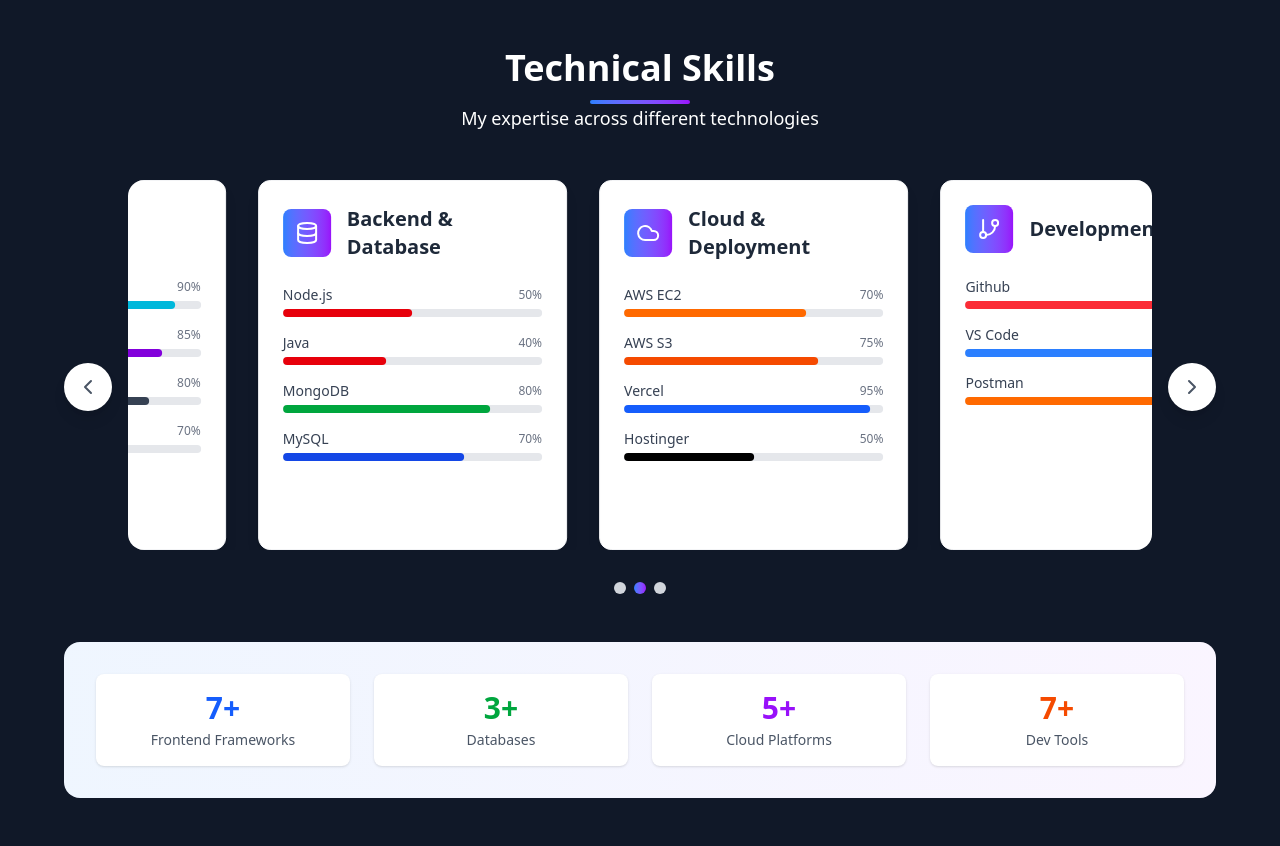
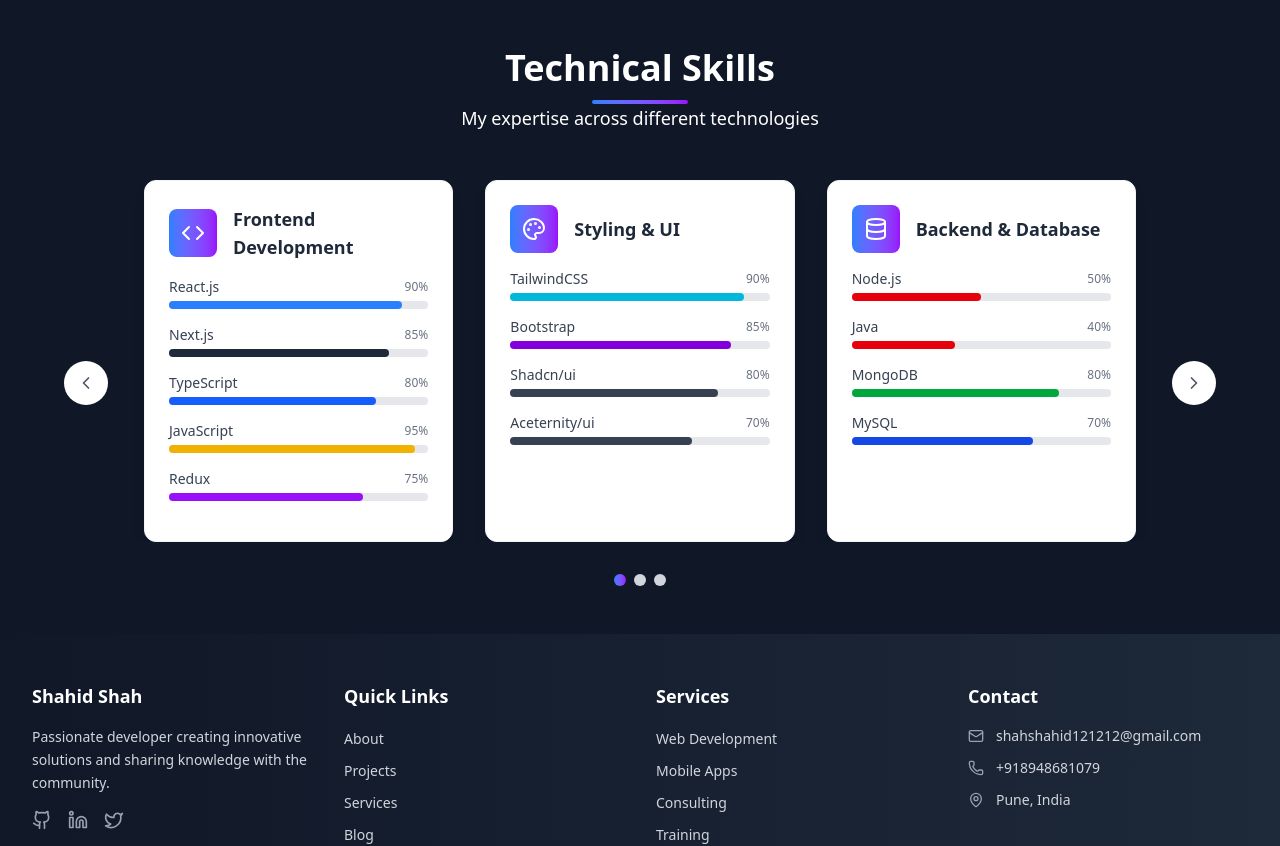
Before and after one commit to Shahid7424/my_portfolio, a Next.js app: page /skills in a window 1280 px wide. Shown: the top 846 px of the page. Built offline with nearby package versions, Linux system fonts and the light colour scheme.

Commit message:
ui changes

```diff
--- a/src/app/components/Hero.jsx
+++ b/src/app/components/Hero.jsx
@@ -113,7 +113,7 @@
               </a>
 
               <a
-                href="https://shahid7424.github.io/"
+                href="https://my-portfolio-one-xi-46.vercel.app/"
                 target="_blank"
                 rel="noopener noreferrer"
                 className="flex items-center gap-2 text-green-400 hover:underline"
--- a/src/app/components/Navbar.jsx
+++ b/src/app/components/Navbar.jsx
@@ -73,7 +73,7 @@
   };
 
   const handleWhatsAppClick = () => {
-    const phoneNumber = "8948681079";
+    const phoneNumber = "+918948681079";
     const whatsappUrl = `https://wa.me/${phoneNumber}`;
     window.open(whatsappUrl, '_blank');
   };
--- a/src/app/components/Projects.jsx
+++ b/src/app/components/Projects.jsx
@@ -1,9 +1,21 @@
 "use client";
-import { useState } from "react";
+import { useState, useEffect } from "react";
 import { ChevronLeft, ChevronRight, ExternalLink, Github } from "lucide-react";
 
 export default function Projects() {
   const [currentIndex, setCurrentIndex] = useState(0);
+  const [cardsPerView, setCardsPerView] = useState(3);
+
+  useEffect(() => {
+    const updateCardsPerView = () => {
+      if (window.innerWidth < 768) setCardsPerView(1);
+      else if (window.innerWidth < 1024) setCardsPerView(2);
+      else setCardsPerView(3);
+    };
+    updateCardsPerView();
+    window.addEventListener("resize", updateCardsPerView);
+    return () => window.removeEventListener("resize", updateCardsPerView);
+  }, []);
 
   const projects = [
     {
@@ -77,32 +89,27 @@
       liveUrl: "https://quantisys-app.vercel.app/",
       category: "B2B Marketing"
     },
-
   ];
 
   const nextSlide = () => {
     setCurrentIndex((prevIndex) =>
-      prevIndex + 3 >= projects.length ? 0 : prevIndex + 3
+      prevIndex + 1 >= projects.length - cardsPerView + 1 ? 0 : prevIndex + 1
     );
   };
 
   const prevSlide = () => {
     setCurrentIndex((prevIndex) =>
-      prevIndex - 3 < 0 ? Math.max(projects.length - 3, 0) : prevIndex - 3
+      prevIndex - 1 < 0 ? Math.max(projects.length - cardsPerView, 0) : prevIndex - 1
     );
   };
 
-  const goToSlide = (index) => {
-    setCurrentIndex(index);
-  };
+  const goToSlide = (index) => setCurrentIndex(index);
 
   return (
     <section className="py-12 bg-gradient-to-br from-slate-50 to-blue-50 relative">
       <div className="max-w-7xl mx-auto px-4 sm:px-6 lg:px-8">
         <div className="text-center mb-12">
-          <h2 className="text-4xl font-bold text-gray-900 mb-4">
-            Featured Projects
-          </h2>
+          <h2 className="text-4xl font-bold text-gray-900 mb-4">Featured Projects</h2>
           <p className="text-lg text-gray-600 max-w-2xl mx-auto">
             Discover my latest work showcasing innovative solutions across various technologies and industries
           </p>
@@ -112,12 +119,13 @@
           <div className="overflow-hidden">
             <div
               className="flex transition-transform duration-500 ease-in-out"
-              style={{ transform: `translateX(-${(currentIndex * 100) / 3}%)` }}
+              style={{ transform: `translateX(-${(currentIndex * 100) / projects.length}%)`, width: `${(projects.length / cardsPerView) * 100}%` }}
             >
               {projects.map((project, index) => (
                 <div
                   key={index}
                   className="w-full sm:w-1/2 lg:w-1/3 flex-shrink-0 px-4"
+                  style={{ width: `${100 / projects.length}%` }}
                 >
                   <div className="bg-white rounded-xl shadow-lg hover:shadow-2xl transition-all duration-300 overflow-hidden border border-gray-100 h-full min-h-[650px] flex flex-col">
                     <div className="p-8 flex flex-col flex-grow justify-between">
@@ -125,12 +133,8 @@
                         <span className="inline-block px-3 py-1 text-xs font-semibold text-blue-600 bg-blue-100 rounded-full mb-3">
                           {project.category}
                         </span>
-                        <h3 className="text-2xl font-bold text-gray-900 mb-2">
-                          {project.title}
-                        </h3>
-                        <p className="text-gray-600 leading-relaxed mb-6">
-                          {project.description}
-                        </p>
+                        <h3 className="text-2xl font-bold text-gray-900 mb-2">{project.title}</h3>
+                        <p className="text-gray-600 leading-relaxed mb-6">{project.description}</p>
 
                         <div className="mb-6">
                           <h4 className="text-sm font-semibold text-gray-700 mb-3">Technologies Used</h4>
@@ -159,7 +163,6 @@
                         </div>
                       </div>
 
-                      {/* Button Section Bottom Left/Right */}
                       <div className="flex justify-between items-center gap-4 mt-8">
                         <a
                           href={project.githubUrl}
@@ -189,7 +192,6 @@
             </div>
           </div>
 
-          {/* Navigation Arrows */}
           <button
             onClick={prevSlide}
             className="absolute -left-6 top-1/2 transform -translate-y-1/2 bg-white z-10 rounded-full p-2 shadow hover:shadow-md border border-gray-200"
@@ -206,32 +208,25 @@
           </button>
         </div>
 
-        {/* Dots Indicator */}
         <div className="flex justify-center mt-8 space-x-2">
-          {Array.from({ length: Math.ceil(projects.length / 3) }).map(
-            (_, index) => (
+          {Array.from({ length: projects.length - cardsPerView + 1 }).map((_, index) => (
             <button
               key={index}
-                onClick={() => goToSlide(index * 3)}
+              onClick={() => goToSlide(index)}
               className={`h-3 rounded-full transition-all duration-200 ${
-                  currentIndex === index * 3
+                currentIndex === index
                   ? "bg-blue-600 w-8"
                   : "bg-gray-300 hover:bg-gray-400 w-3"
               }`}
               aria-label={`Go to project set ${index + 1}`}
             />
-            )
-          )}
+          ))}
         </div>
 
-        {/* Counter */}
         <div className="text-center mt-6">
           <span className="text-sm text-gray-500">
-            {Math.min(currentIndex + 1, projects.length)}–{Math.min(
-              currentIndex + 3,
-              projects.length
-            )}{" "}
-            of {projects.length} projects
+            {Math.min(currentIndex + 1, projects.length)}–
+            {Math.min(currentIndex + cardsPerView, projects.length)} of {projects.length} projects
           </span>
         </div>
       </div>
--- a/src/app/skills/page.jsx
+++ b/src/app/skills/page.jsx
@@ -1,27 +1,31 @@
 "use client";
-import { Code, Database, Cloud, GitBranch, Smartphone, Palette, Server, Globe, ChevronLeft, ChevronRight } from "lucide-react";
+import {
+  Code,
+  Database,
+  Cloud,
+  GitBranch,
+  Palette,
+  ChevronLeft,
+  ChevronRight,
+} from "lucide-react";
 import { useState, useEffect } from "react";
 
 export default function Skills() {
   const [currentIndex, setCurrentIndex] = useState(0);
-  const [isAutoPlaying, setIsAutoPlaying] = useState(true);
   const [cardsPerView, setCardsPerView] = useState(3);
 
-  // Responsive cards per view
   useEffect(() => {
     const handleResize = () => {
       if (window.innerWidth < 768) {
         setCardsPerView(1);
-      } else if (window.innerWidth < 1024) {
-        setCardsPerView(2);
       } else {
         setCardsPerView(3);
       }
     };
 
     handleResize();
-    window.addEventListener('resize', handleResize);
-    return () => window.removeEventListener('resize', handleResize);
+    window.addEventListener("resize", handleResize);
+    return () => window.removeEventListener("resize", handleResize);
   }, []);
 
   const skillCategories = [
@@ -33,8 +37,8 @@
         { name: "Next.js", level: 85, color: "bg-gray-800" },
         { name: "TypeScript", level: 80, color: "bg-blue-600" },
         { name: "JavaScript", level: 95, color: "bg-yellow-500" },
-        { name: "Redux", level: 75, color: "bg-purple-600" }
-      ]
+        { name: "Redux", level: 75, color: "bg-purple-600" },
+      ],
     },
     {
       title: "Styling & UI",
@@ -43,8 +47,8 @@
         { name: "TailwindCSS", level: 90, color: "bg-cyan-500" },
         { name: "Bootstrap", level: 85, color: "bg-purple-700" },
         { name: "Shadcn/ui", level: 80, color: "bg-gray-700" },
-         { name: "Aceternity/ui", level: 70, color: "bg-gray-700" },
-      ]
+        { name: "Aceternity/ui", level: 70, color: "bg-gray-700" },
+      ],
     },
     {
       title: "Backend & Database",
@@ -53,8 +57,8 @@
         { name: "Node.js", level: 50, color: "bg-red-600" },
         { name: "Java", level: 40, color: "bg-red-600" },
         { name: "MongoDB", level: 80, color: "bg-green-600" },
-        { name: "MySQL", level: 70, color: "bg-blue-700" }
-      ]
+        { name: "MySQL", level: 70, color: "bg-blue-700" },
+      ],
     },
     {
       title: "Cloud & Deployment",
@@ -64,7 +68,7 @@
         { name: "AWS S3", level: 75, color: "bg-orange-600" },
         { name: "Vercel", level: 95, color: "bg-blue-600" },
         { name: "Hostinger", level: 50, color: "bg-black" },
-      ]
+      ],
     },
     {
       title: "Development Tools",
@@ -72,40 +76,19 @@
       skills: [
         { name: "Github", level: 95, color: "bg-red-500" },
         { name: "VS Code", level: 95, color: "bg-blue-500" },
-        { name: "Postman", level: 85, color: "bg-orange-500" }
-      ]
-    }
+        { name: "Postman", level: 85, color: "bg-orange-500" },
+      ],
+    },
   ];
 
-  const maxIndex = Math.max(0, skillCategories.length - cardsPerView);
-
-  // Auto-play functionality
-  useEffect(() => {
-    if (!isAutoPlaying) return;
-
-    const interval = setInterval(() => {
-      setCurrentIndex((prevIndex) =>
-        prevIndex >= maxIndex ? 0 : prevIndex + 1
-      );
-    }, 5000);
-
-    return () => clearInterval(interval);
-  }, [isAutoPlaying, maxIndex]);
+  const maxIndex = skillCategories.length - cardsPerView;
 
   const nextSlide = () => {
-    setCurrentIndex((prevIndex) =>
-      prevIndex >= maxIndex ? 0 : prevIndex + 1
-    );
+    setCurrentIndex((prev) => (prev >= maxIndex ? 0 : prev + 1));
   };
 
   const prevSlide = () => {
-    setCurrentIndex((prevIndex) =>
-      prevIndex === 0 ? maxIndex : prevIndex - 1
-    );
-  };
-
-  const goToSlide = (index) => {
-    setCurrentIndex(index);
+    setCurrentIndex((prev) => (prev <= 0 ? maxIndex : prev - 1));
   };
 
   const SkillBar = ({ skill }) => (
@@ -118,69 +101,58 @@
         <div
           className={`h-2 rounded-full ${skill.color} transition-all duration-1000 ease-out`}
           style={{ width: `${skill.level}%` }}
-        ></div>
+        />
       </div>
     </div>
   );
 
   return (
-    <section className=" w-full bg-gray-900 py-12 px-4">
+    <section className="w-full bg-gray-900 py-12 px-4">
       <div className="max-w-6xl mx-auto">
         <div className="text-center mb-12">
           <h2 className="text-4xl font-bold text-white mb-3">Technical Skills</h2>
-          <div className="w-25 h-1 bg-gradient-to-r from-blue-500 to-purple-600 mx-auto rounded-full"></div>
+          <div className="w-24 h-1 bg-gradient-to-r from-blue-500 to-purple-600 mx-auto rounded-full" />
           <p className="text-white text-lg">My expertise across different technologies</p>
         </div>
 
-        {/* Carousel Container */}
-        <div className="relative px-16">
-          {/* Navigation Arrows - Outside the carousel */}
+        <div className="relative px-4 md:px-16">
           <button
             onClick={prevSlide}
-            className="absolute left-0 top-1/2 transform -translate-y-1/2 bg-white hover:bg-gray-50 rounded-full p-3 shadow-lg transition-colors duration-200 z-10"
-            aria-label="Previous skill category"
+            className="absolute left-0 top-1/2 transform -translate-y-1/2 bg-white hover:bg-gray-100 rounded-full p-3 z-10"
           >
-            <ChevronLeft className="w-6 h-6 text-gray-600" />
+            <ChevronLeft className="text-gray-600 w-5 h-5" />
+          </button>
+          <button
+            onClick={nextSlide}
+            className="absolute right-0 top-1/2 transform -translate-y-1/2 bg-white hover:bg-gray-100 rounded-full p-3 z-10"
+          >
+            <ChevronRight className="text-gray-600 w-5 h-5" />
           </button>
 
-          <button
-            onClick={nextSlide}
-            className="absolute right-0 top-1/2 transform -translate-y-1/2 bg-white hover:bg-gray-50 rounded-full p-3 shadow-lg transition-colors duration-200 z-10"
-            aria-label="Next skill category"
-          >
-            <ChevronRight className="w-6 h-6 text-gray-600" />
-          </button>
-
-          {/* Carousel Content */}
-          <div
-            className="overflow-hidden rounded-2xl"
-            onMouseEnter={() => setIsAutoPlaying(false)}
-            onMouseLeave={() => setIsAutoPlaying(true)}
-          >
+          <div className="overflow-hidden rounded-2xl">
             <div
               className="flex transition-transform duration-500 ease-in-out"
               style={{
-                transform: `translateX(-${currentIndex * (100 / cardsPerView)}%)`,
-                width: `${(skillCategories.length * 100) / cardsPerView}%`
+                width: `${(skillCategories.length / cardsPerView) * 100}%`,
+                transform: `translateX(-${(100 / skillCategories.length) * currentIndex}%)`,
               }}
             >
               {skillCategories.map((category, index) => (
                 <div
                   key={index}
-                  className="flex-shrink-0 px-4"
+                  className="px-4 flex-shrink-0"
                   style={{ width: `${100 / skillCategories.length}%` }}
                 >
-                  <div className="bg-white rounded-xl shadow-lg p-6 hover:shadow-xl transition-shadow duration-300 border border-gray-100 h-full">
-                    <div className="flex items-center mb-6">
+                  <div className="bg-white rounded-xl shadow-lg p-6 border border-gray-100 h-full">
+                    <div className="flex items-center mb-4">
                       <div className="bg-gradient-to-r from-blue-500 to-purple-600 p-3 rounded-lg text-white mr-4">
                         {category.icon}
                       </div>
-                      <h3 className="text-xl font-semibold text-gray-800">{category.title}</h3>
+                      <h3 className="text-lg font-semibold text-gray-800">{category.title}</h3>
                     </div>
-
-                    <div className="space-y-3">
-                      {category.skills.map((skill, skillIndex) => (
-                        <SkillBar key={skillIndex} skill={skill} />
+                    <div>
+                      {category.skills.map((skill, i) => (
+                        <SkillBar key={i} skill={skill} />
                       ))}
                     </div>
                   </div>
@@ -189,42 +161,18 @@
             </div>
           </div>
 
-          {/* Dot Indicators */}
           <div className="flex justify-center mt-8 space-x-2">
             {Array.from({ length: maxIndex + 1 }).map((_, index) => (
               <button
                 key={index}
-                onClick={() => goToSlide(index)}
+                onClick={() => setCurrentIndex(index)}
                 className={`w-3 h-3 rounded-full transition-colors duration-200 ${
                   index === currentIndex
-                    ? 'bg-gradient-to-r from-blue-500 to-purple-600'
-                    : 'bg-gray-300 hover:bg-gray-400'
+                    ? "bg-gradient-to-r from-blue-500 to-purple-600"
+                    : "bg-gray-300 hover:bg-gray-400"
                 }`}
-                aria-label={`Go to slide ${index + 1}`}
               />
             ))}
-          </div>
-        </div>
-
-        {/* Overall Stats */}
-        <div className="mt-12 bg-gradient-to-r from-blue-50 to-purple-50 rounded-2xl p-8">
-          <div className="grid grid-cols-2 md:grid-cols-4 gap-6 text-center">
-            <div className="bg-white rounded-lg p-4 shadow-sm">
-              <div className="text-3xl font-bold text-blue-600 mb-1">7+</div>
-              <div className="text-gray-600 text-sm">Frontend Frameworks</div>
-            </div>
-            <div className="bg-white rounded-lg p-4 shadow-sm">
-              <div className="text-3xl font-bold text-green-600 mb-1">3+</div>
-              <div className="text-gray-600 text-sm">Databases</div>
-            </div>
-            <div className="bg-white rounded-lg p-4 shadow-sm">
-              <div className="text-3xl font-bold text-purple-600 mb-1">5+</div>
-              <div className="text-gray-600 text-sm">Cloud Platforms</div>
-            </div>
-            <div className="bg-white rounded-lg p-4 shadow-sm">
-              <div className="text-3xl font-bold text-orange-600 mb-1">7+</div>
-              <div className="text-gray-600 text-sm">Dev Tools</div>
-            </div>
           </div>
         </div>
       </div>
```
Lines whose indentation alone changed are shown as unchanged.
